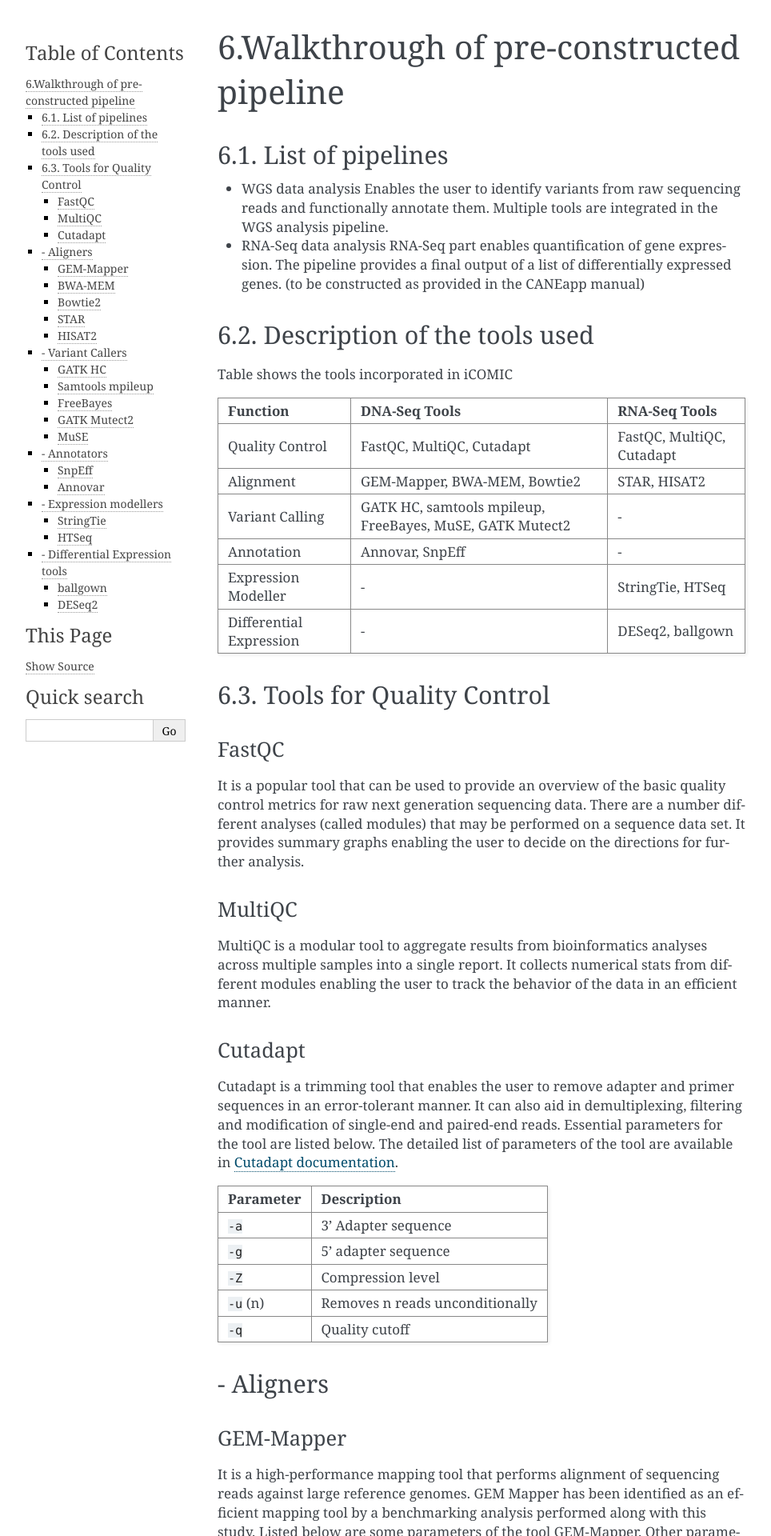
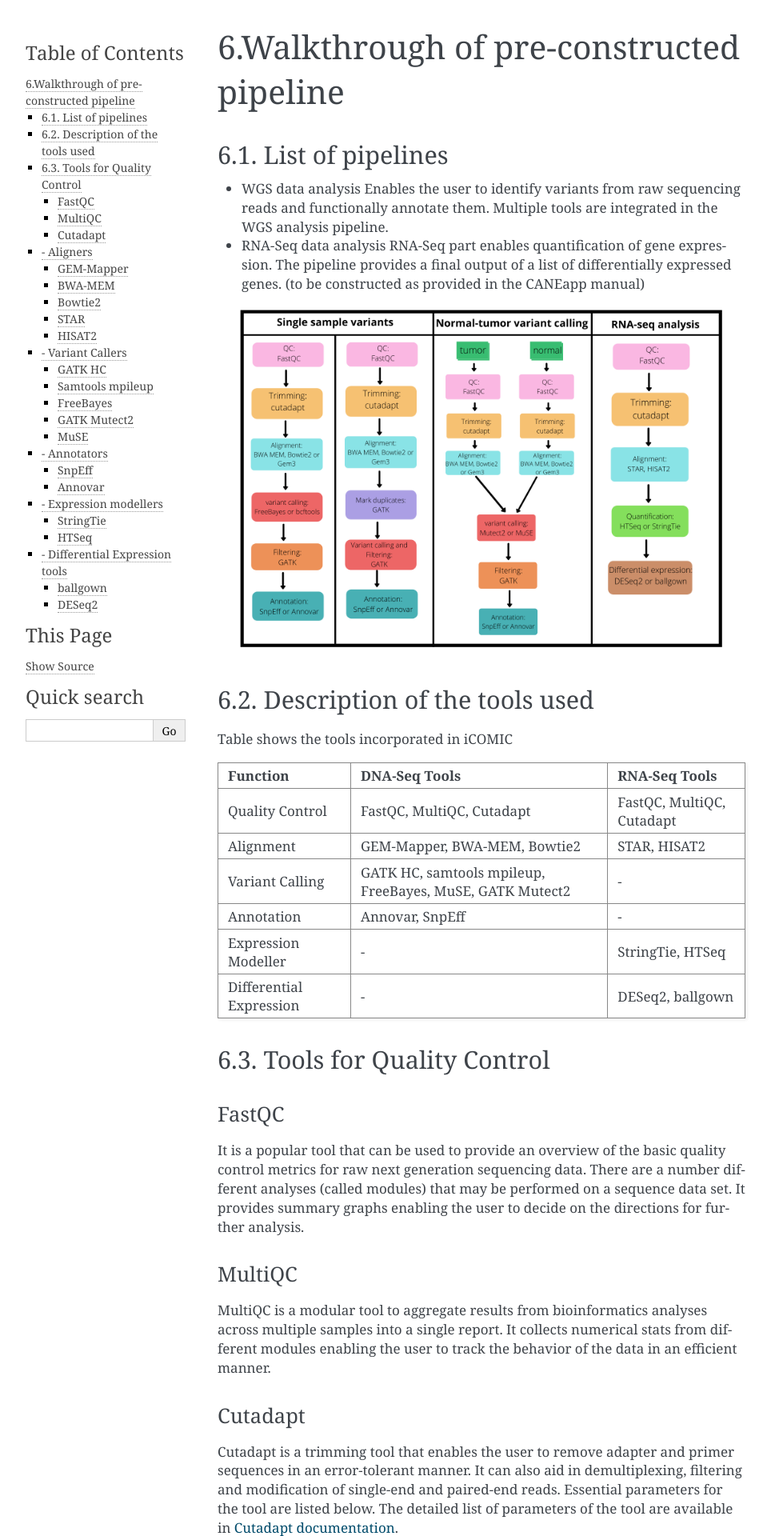
Before and after one commit to anjanaanilkumar1289/iCOMIC_doc, a Sphinx documentation site: the page built from docs/walkthrough.md, in a window 1280 px wide. Shown: the top 1920 px of the page at 80% size, without its empty margins (148-1112 px from the left). Built offline with Sphinx 7.4.7, drawn with Linux system fonts in a browser that asks for light colours.

Commit message:
Update walkthrough.md

```diff
--- a/docs/walkthrough.md
+++ b/docs/walkthrough.md
@@ -8,7 +8,7 @@ Enables the user to identify variants from raw sequencing reads and functionally
 RNA-Seq part enables quantification of gene expression. The pipeline provides a final output of a list of differentially expressed genes.
 (to be constructed as provided in the CANEapp manual)
 
-
+![ Figure 1: The figure below depicts the available pipelines supported by iCOMIC](https://github.com/anjanaanilkumar1289/iCOMIC_doc/blob/master/docs/screenshots/pipelines.png?raw=true)
 
 #### 6.2. Description of the tools used
 
```
